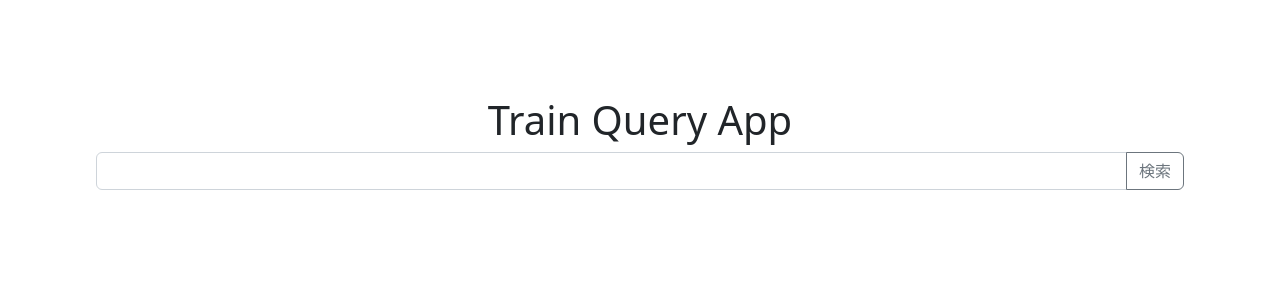
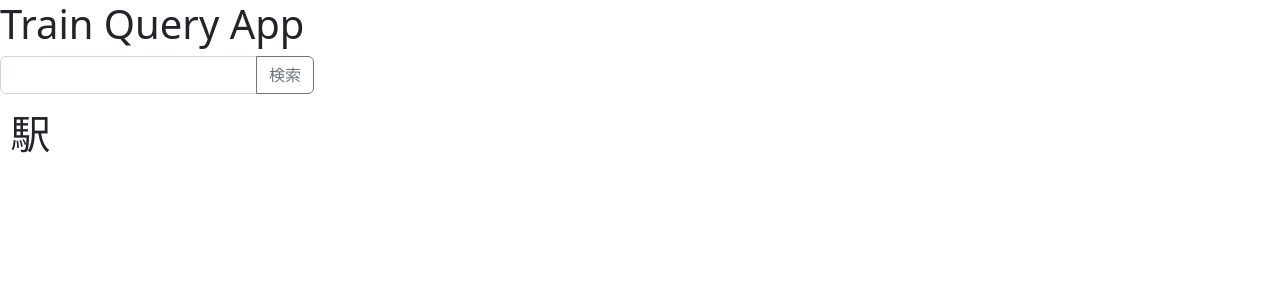
Before and after one commit to Michi-gi/train_query_ui, a Next.js app: page / in a window 1280 px wide. Shown: the top 300 px of the page. Built offline with nearby package versions, Linux system fonts and the light colour scheme.

Commit message:
layout in paga

```diff
--- a/pages/index.tsx
+++ b/pages/index.tsx
@@ -1,18 +1,33 @@
 import Head from 'next/head'
-import Link from 'next/link'
-import styles from '../styles/Home.module.css'
 import { NextPage } from 'next'
-import { useState } from 'react'
-import { useRouter } from 'next/navigation'
+import { useEffect, useState } from 'react'
+import { useRouter,  useSearchParams } from 'next/navigation'
 
-import { SearchResult } from 'lib/ResultType'
+import { SearchResult, Station } from 'lib/ResultType'
 import { QueryStation } from 'components/queryStation'
+import { StationLines } from 'components/stationLines'
 
 const Home:NextPage = () => {
-  const [query, setQuery] = useState("");
-  const [result, setResult] = useState({} as SearchResult);
+  const [station, setStation] = useState({} as Station);
 
+  const queryParamMap = {} as {[key: string]: string};
   const router = useRouter();
+  const searchParams = useSearchParams()
+  for (const [key, value] of searchParams.entries()) {
+    queryParamMap[key] = value;
+  }
+  console.log(queryParamMap)
+  const stationId = searchParams.get("station");
+
+  useEffect(() => {
+    console.log("effect")
+    if (stationId) {
+      fetch(`/api/station/${stationId}`).then(async (response) => {
+        const station = await response.json() as Station;
+        setStation(station);
+      });
+    }
+  }, [searchParams]);
 
   const submit = async (query: string) => {
     return fetch(`/api/search?q=${query}`).then(async (response) => {
@@ -21,10 +36,14 @@ const Home:NextPage = () => {
   };
 
   const selected = (selectedId: string) => {
-    console.log(`selected ID: ${selectedId}`)
-    const url = `station/${selectedId}`;
+    const url = `?station=${selectedId}`;
     router.push(url);
   };
+
+  const lineSelected = (lineId: string) => {
+    const url = `?station=${stationId}&line=${lineId}`;
+    router.push(url);
+  }
 
   return (
     <>
@@ -34,10 +53,22 @@ const Home:NextPage = () => {
         <meta name="viewport" content="width=device-width, initial-scale=1" />
         <link rel="icon" href="/favicon.ico" />
       </Head>
-      <main className={styles.main}>
-        <h1>Train Query App</h1>
-        <QueryStation onQueryStart={submit} onSelect={selected} />
-      </main>
+      <div className="flex_vertical_parent full_screen">
+        <header>
+          <h1>Train Query App</h1>
+        </header>
+        <main className="flex_rest flex_horizontal_parent">
+          <div className="flex_vertical_parent">
+            <div>
+              <QueryStation onQueryStart={submit} onSelect={selected} />
+            </div>
+            <div className="flex_rest">
+              <StationLines station={station} onSelect={lineSelected}></StationLines>
+            </div>
+          </div>
+          <div className="flex_rest"></div>
+        </main>
+      </div>
     </>
   );
 }
--- a/styles/globals.css
+++ b/styles/globals.css
@@ -105,3 +105,21 @@ a {
     color-scheme: dark;
   }
 }
+
+.full_screen {
+  width: 100vw;
+  height: 100vh;
+}
+.flex_vertical_parent {
+  display: flex;
+  flex-flow: column;
+}
+
+.flex_horizontal_parent {
+  display: flex;
+  flex-flow: row;
+}
+
+.flex_rest {
+  flex: auto;
+}
--- a/tsconfig.json
+++ b/tsconfig.json
@@ -1,6 +1,6 @@
 {
   "compilerOptions": {
-    "target": "es5",
+    "target": "ES2022",
     "lib": ["dom", "dom.iterable", "esnext"],
     "allowJs": true,
     "skipLibCheck": true,
```
